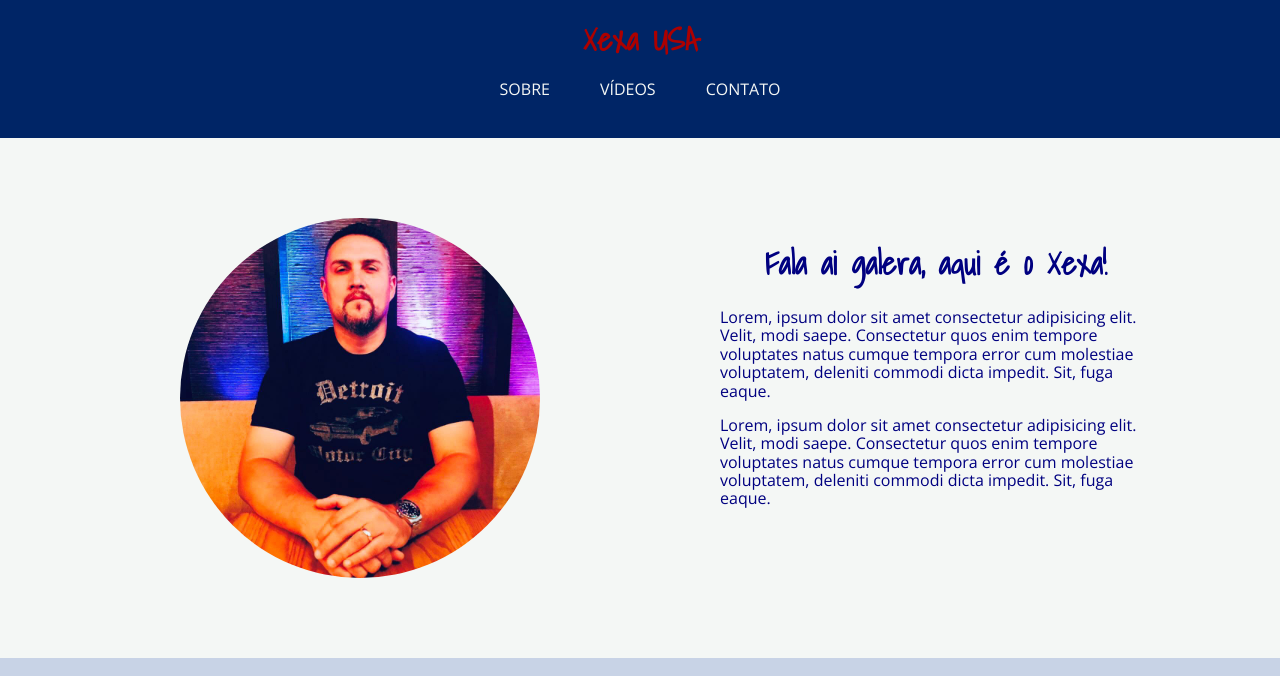
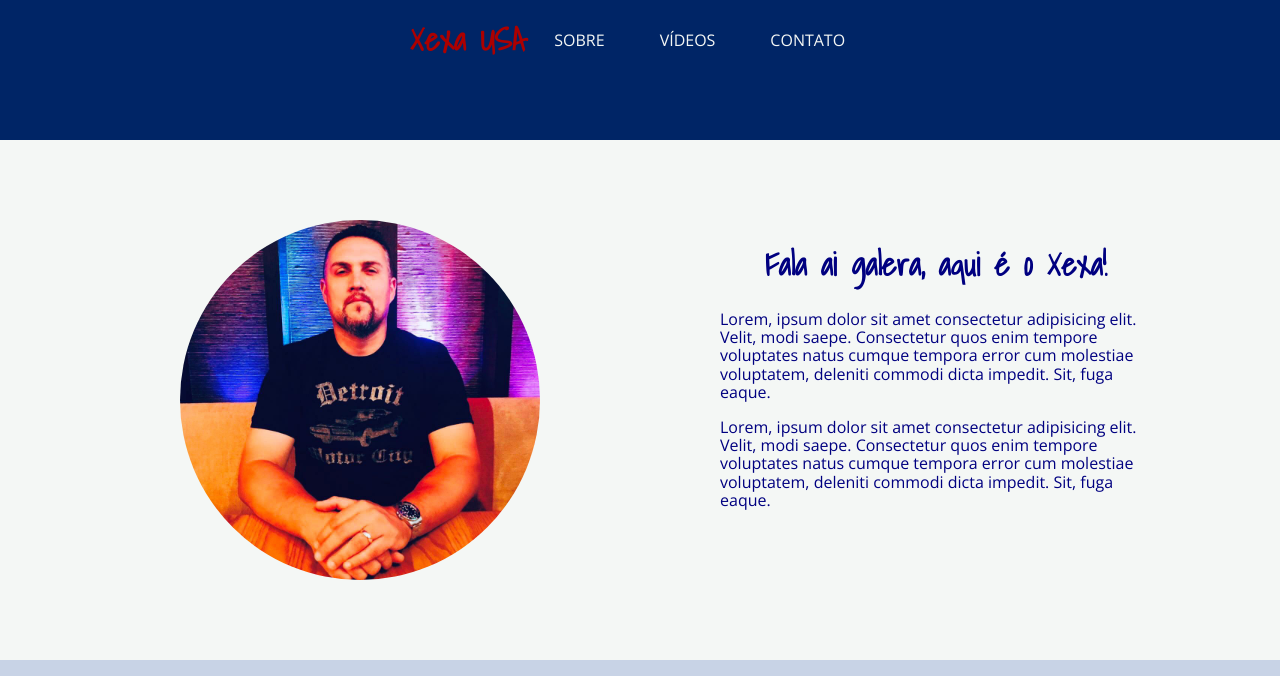
Before and after one commit to nanab210/Xexa-USA, a website built with Parcel: page index.html in a window 1280 px wide. Shown: the top 676 px of the page. Built offline with nearby package versions, Linux system fonts and the light colour scheme; no server answers.

Commit message:
Added desktop styles

```diff
--- a/css/main.css
+++ b/css/main.css
@@ -337,8 +337,23 @@ footer {
   /* Style adjustments for high resolution devices */
 }
 
-@media only screen and (min-width: 768px) {
+@media only screen and (min-width: 1200px) {
   /*------ General Styles ------*/
+
+  /*---Header---*/
+  header {
+    padding-bottom: 60px;
+  }
+
+  header .content-wrapper {
+    display: flex;
+    flex-direction: row;
+    align-items: center;
+  }
+
+  header nav li {
+    padding-left: 30px;
+  }
 
   /*---Main---*/
 
--- a/index.html
+++ b/index.html
@@ -31,11 +31,10 @@
 
 <body>
   <header>
-  <div class="markets"></div>
-
     <div class="content-wrapper">
+      <div>
       <h1>Xexa USA</h1>
-
+      </div>
       <div class="header-divider"></div>
       <nav>
         <ul>
```
